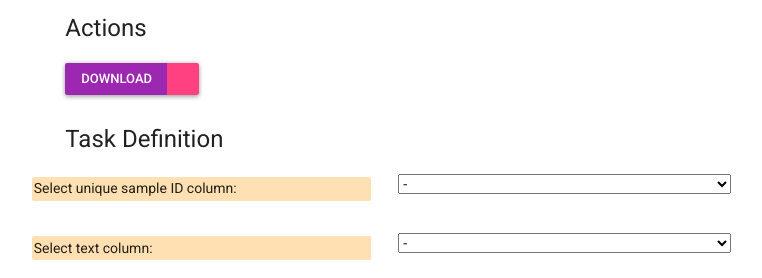
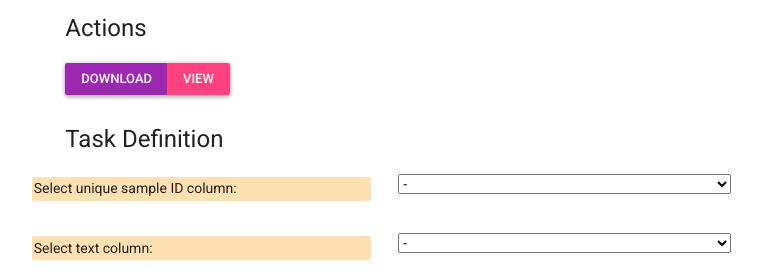
Before and after one commit to FrankGrimm/omen, a Python web app: template app/templates/dataset_new.html in a window 1280 px wide. Shown: the part 414-692 px from the top of the page, without its empty margins (192-954 px from the left). Run offline with Jinja, Linux system fonts and the light colour scheme; the template is opened without the code that fills it: most values are stand-ins (such as "Sample title", 1, 10 or a date in 2020); some libraries are stand-ins or nearby versions.

Commit message:
add button label

```diff
--- a/app/templates/dataset_new.html
+++ b/app/templates/dataset_new.html
@@ -102,7 +102,7 @@
     <div class="btn-toolbar col-12">
         <div class="btn-group">
             <a class="btn btn-sm btn-primary" href="{{ url_for("download", dsid=dataset.dataset_id) }}"><i class="fas fa-download"></i> Download</a>
-            <a class="btn btn-sm btn-secondary" href="{{ url_for("inspect_dataset", dsid=dsid) }}"><i class="fas fa-table"></i></a>
+            <a class="btn btn-sm btn-secondary" href="{{ url_for("inspect_dataset", dsid=dsid) }}"><i class="fas fa-table"></i> View</a>
         </div>
 
     </div>
```
